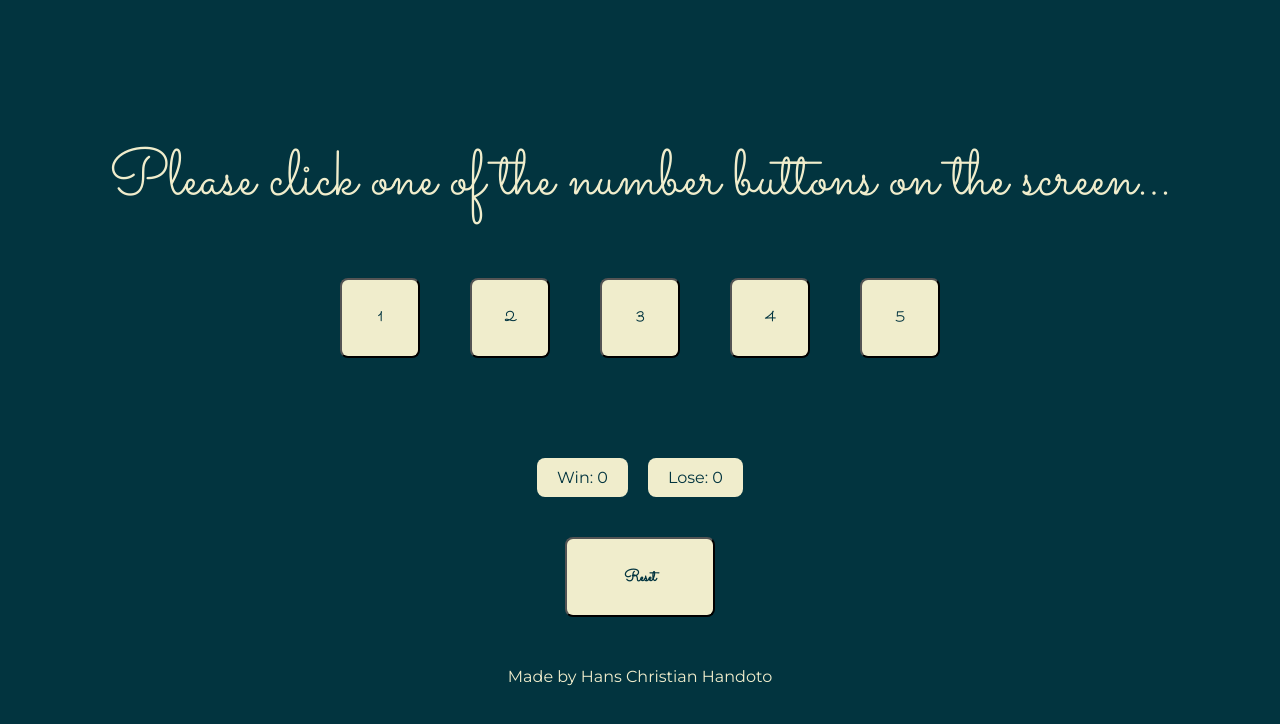
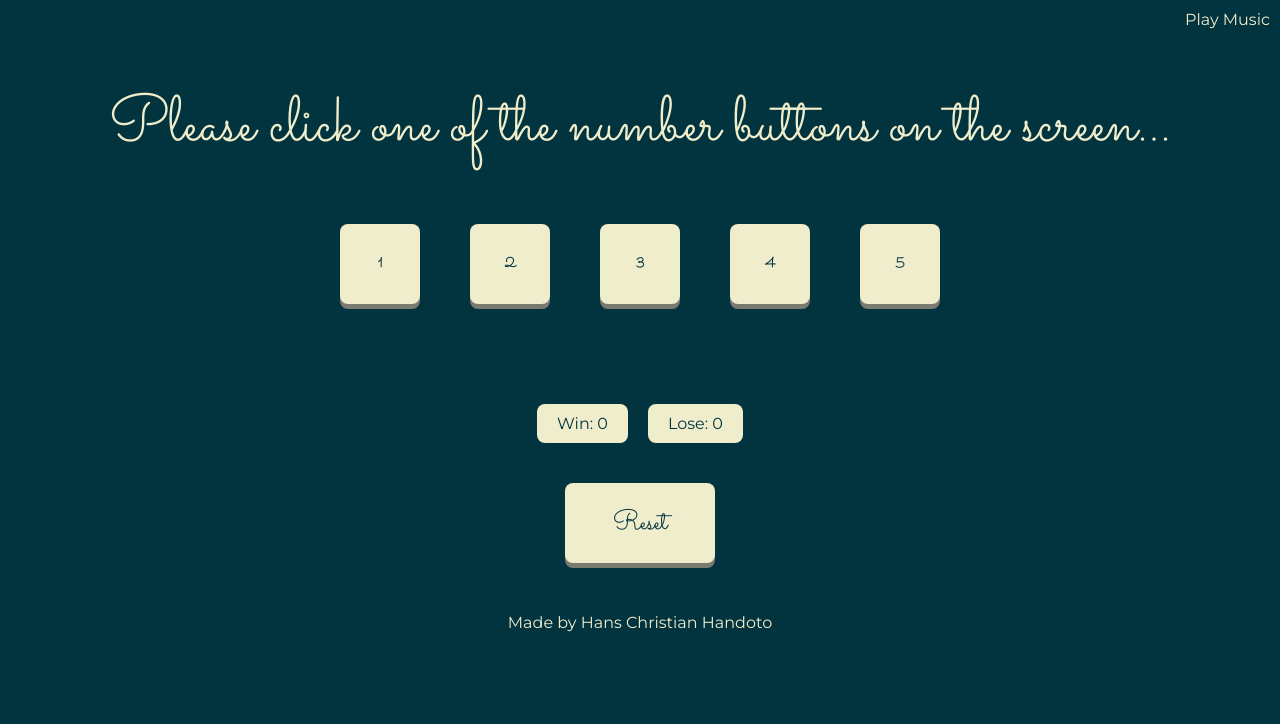
Before and after one commit to Alpucap/Guess-Number, a React (Create React App) app: page / in a window 1280 px wide. Shown: the top 724 px of the page. Built offline with nearby package versions, Linux system fonts and the light colour scheme.

Commit message:
Fixing the entire design

```diff
--- a/package.json
+++ b/package.json
@@ -8,6 +8,7 @@
     "@testing-library/user-event": "^13.5.0",
     "react": "^18.3.1",
     "react-dom": "^18.3.1",
+    "react-icons": "^5.3.0",
     "react-scripts": "5.0.1",
     "web-vitals": "^2.1.4"
   },
--- a/public/index.html
+++ b/public/index.html
@@ -7,7 +7,7 @@
     <meta name="theme-color" content="#000000" />
     <meta
       name="description"
-      content="Web site created using create-react-app"
+      content="a guess game"
     />
     <link rel="apple-touch-icon" href="%PUBLIC_URL%/logo192.png" />
     <!--
@@ -24,7 +24,7 @@
       work correctly both with client-side routing and a non-root public URL.
       Learn how to configure a non-root public URL by running `npm run build`.
     -->
-    <title>React App</title>
+    <title>Guess Game</title>
   </head>
   <body>
     <noscript>You need to enable JavaScript to run this app.</noscript>
--- a/src/App.css
+++ b/src/App.css
@@ -9,15 +9,17 @@
   box-sizing: border-box;
 }
 
+::-webkit-scrollbar{
+  scrollbar-width: none;
+}
 .App {
   text-align: center;
   height: 100vh;
   display: flex;
   flex-direction: column;
-  justify-content: center;
   align-items: center;
   flex-grow: 1;
-  margin: 10px;
+  margin: 80px 10px 10px 10px;
 }
 
 .wrapper {
@@ -50,7 +52,15 @@ button{
   border-radius: 0.5rem;
   cursor: pointer;
   font-weight: 700;
+  border: 0px ;
+  box-shadow: 0px 5px 0px #7b7a71;
 }
+
+button:active{
+  box-shadow: 0px 2px 0px #7b7a71;
+  transform: translateY(3px);
+}
+
 .Buttons{
   width: auto;
   align-items: center;
@@ -61,8 +71,21 @@ button{
 }
 .reset{
   margin-top: 20px;
-  font-Size: 1rem;
+  font-Size: 1.7rem;
+  text-align: center;
+  justify-content: center;
   width: 150px;
+  font-weight: 500;
+}
+.music-toggle {
+  position: absolute;
+  top: 10px;
+  right: 10px;
+  background-color: transparent;
+  color: #F0EDCC;
+  font-family: 'Montserrat', sans-serif;
+  border: none;
+  cursor: pointer;
 }
 .score{
   display: flex;
@@ -124,7 +147,7 @@ footer {
 
   .reset{
     margin-top: 20px;
-    font-Size: 0.8rem;
+    font-Size: 1rem;
   }
 
   .score{
@@ -191,7 +214,7 @@ footer {
 
   .reset{
     margin-top: 20px;
-    font-Size: 0.8rem;
+    font-Size: 1rem;
   }
 
   footer {
--- a/src/App.js
+++ b/src/App.js
@@ -1,5 +1,6 @@
 import './App.css';
-import React, { useState, useEffect } from 'react';
+import React, { useState, useEffect,  useRef} from 'react';
+import backgroundMusic from './asset/backsound.mp3';
 
 function App() {
   const [text, setText] = useState('Please click one of the number buttons on the screen...');
@@ -11,8 +12,28 @@ function App() {
     return parseInt(localStorage.getItem('loseStreaks')) || 0;
   });
   const [isGameInProgress, setIsGameInProgress] = useState(false);
+  const [isPlaying, setIsPlaying] = useState(false);
 
   const maxNum = 5;
+  const audioRef = useRef(new Audio(backgroundMusic));
+
+  useEffect(() => {
+    const audio = audioRef.current;
+    return () => {
+      audio.pause();
+      audio.currentTime = 0;
+    };
+  }, []);
+
+  const toggleMusic = () => {
+    const audio = audioRef.current;
+    if (isPlaying) {
+      audio.pause();
+    } else {
+      audio.play().catch(error => console.log('Audio playback failed:', error));
+    }
+    setIsPlaying(!isPlaying);
+  };
 
   const randomNumber = () => {
     let ChoosenOne = Math.floor(Math.random() * maxNum) + 1;
@@ -62,6 +83,9 @@ function App() {
 
   return (
     <div className="App">
+      <div onClick={toggleMusic} className="music-toggle">
+        {isPlaying ? 'Pause Music' : 'Play Music'}
+      </div>
       <div className="wrapper">
         <h1>{text}</h1>
         <div className="Buttons">
```
Also changed, not shown: 2 other files (tests, documents, lock files or other folders).
